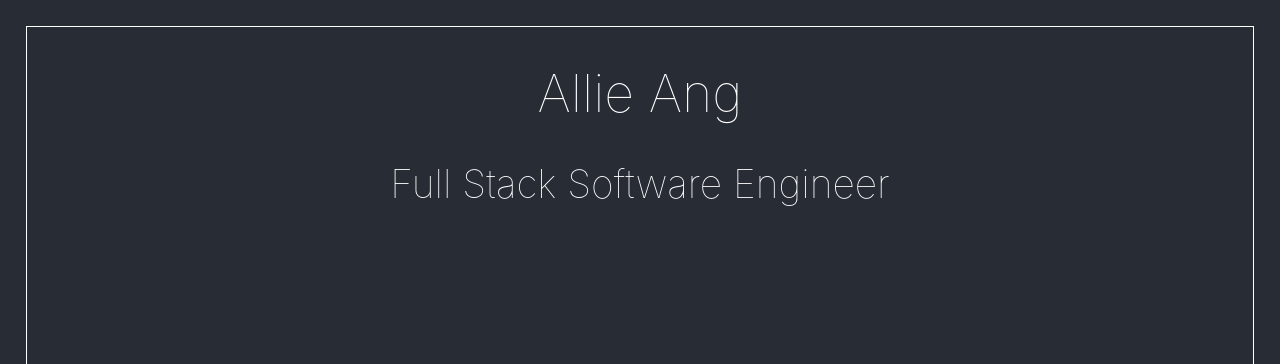
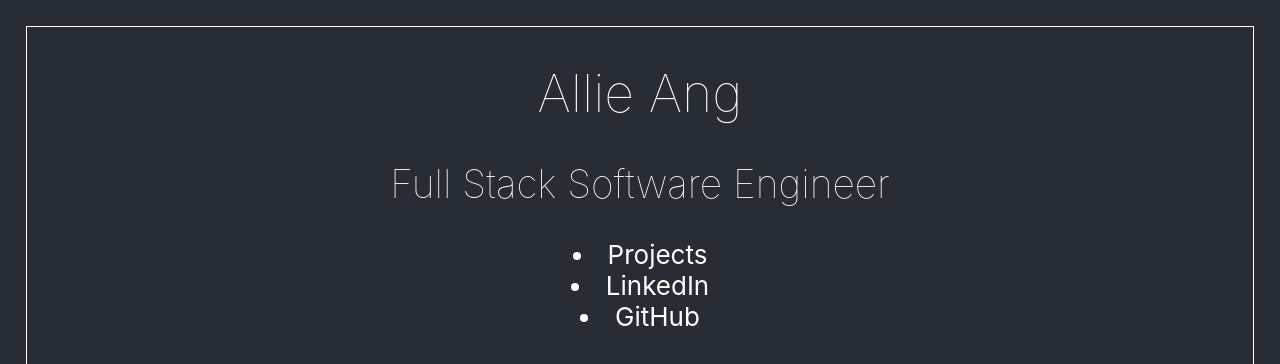
Before and after one commit to Allie-Ang/folio, a React (Create React App) app: page / in a window 1280 px wide. Shown: the top 364 px of the page. Built offline with nearby package versions, Linux system fonts and the light colour scheme.

Commit message:
add bullet points

```diff
--- a/src/App.js
+++ b/src/App.js
@@ -18,6 +18,11 @@ function App() {
         >
           <h1 style={{ fontWeight: 100 }}>Allie Ang</h1>
           <h2 style={{ fontWeight: 100 }}>Full Stack Software Engineer</h2>
+          <div>
+            <li>Projects</li>
+            <li>LinkedIn</li>
+            <li>GitHub</li>
+          </div>
         </div>
       </header>
     </div>
```
